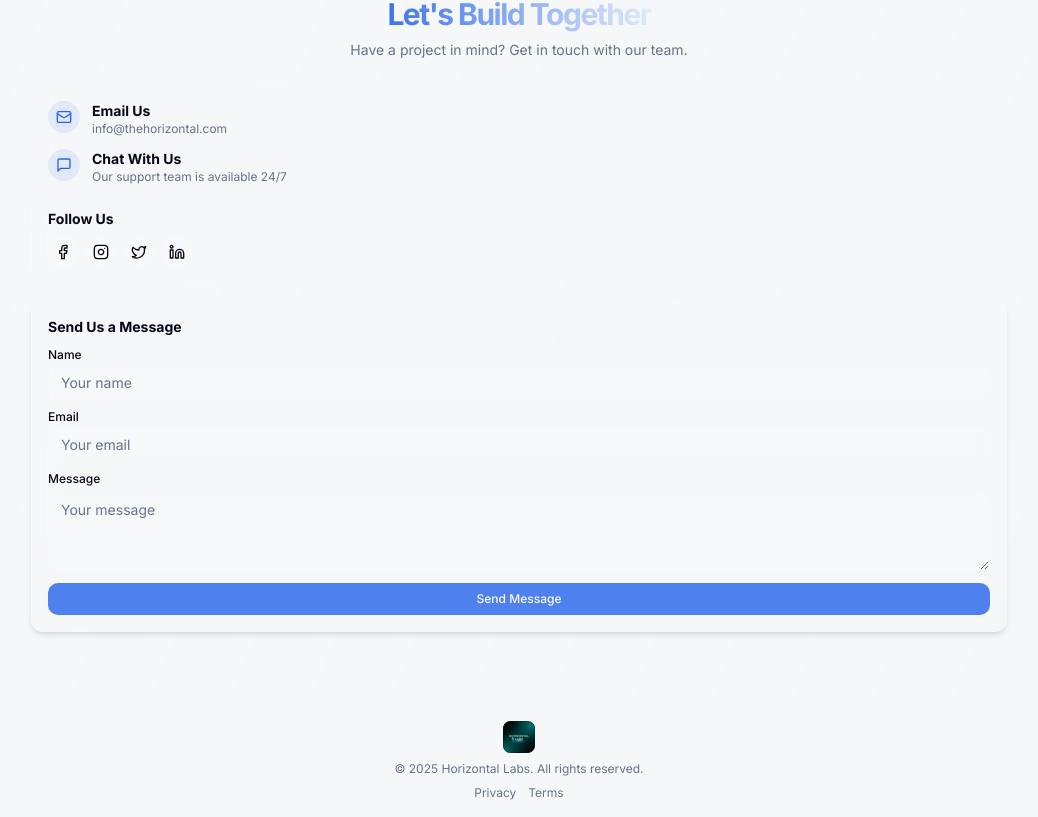
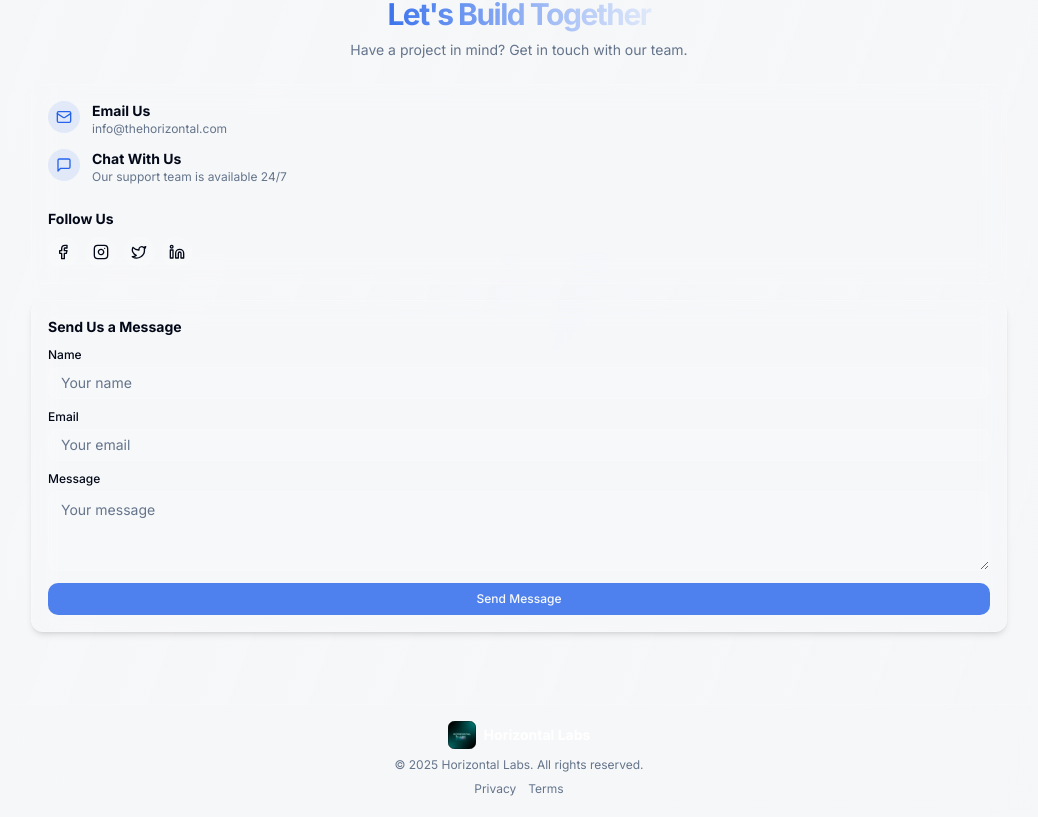
Before and after one commit to domdocs/horizontal, a Next.js app: page / in a window 1280 px wide. Shown: the part 1980-2797 px from the top of the page, without its empty margins (121-1159 px from the left). Built offline with nearby package versions, Linux system fonts and the light colour scheme.

Commit message:
Add white Horizontal Labs text next to logo

```diff
--- a/app/page.tsx
+++ b/app/page.tsx
@@ -26,14 +26,15 @@ export default function Home() {
         <div className="fixed inset-0 z-50 bg-background/95 backdrop-blur-sm md:hidden">
           <div className="flex flex-col h-full p-5">
             <div className="flex justify-between mb-8">
-              <div className="flex items-center">
+              <div className="flex items-center gap-3">
                 <Image
                   src="/horizontal_logo.svg"
-                  width={160}
-                  height={40}
+                  width={140}
+                  height={35}
                   alt="Horizontal Labs Logo"
-                  className="h-10 w-auto"
+                  className="h-9 w-auto"
                 />
+                <span className="text-lg font-bold text-white">Horizontal Labs</span>
               </div>
               <button onClick={() => setMobileMenuOpen(false)}>
                 <X className="h-6 w-6" />
@@ -68,14 +69,15 @@ export default function Home() {
 
       <header className="sticky top-0 z-40 border-b border-white/10 bg-background/60 backdrop-blur-xl supports-[backdrop-filter]:bg-background/30">
         <div className="container flex h-14 md:h-16 items-center justify-between py-2 md:py-4">
-          <div className="flex items-center">
+          <div className="flex items-center gap-3">
             <Image
               src="/horizontal_logo.svg"
-              width={180}
-              height={45}
+              width={160}
+              height={40}
               alt="Horizontal Labs Logo"
               className="h-8 md:h-10 w-auto"
             />
+            <span className="text-lg md:text-xl font-bold text-white">Horizontal Labs</span>
           </div>
           <nav className="hidden md:flex items-center gap-4 lg:gap-6">
             <Link href="#about" className="text-sm font-medium transition-colors hover:text-primary whitespace-nowrap">
@@ -468,14 +470,15 @@ export default function Home() {
       </main>
       <footer className="w-full border-t border-white/10 bg-background/60 py-4 backdrop-blur-xl">
         <div className="container flex flex-col items-center justify-between gap-2 px-4">
-          <div className="flex items-center">
+          <div className="flex items-center gap-2">
             <Image
               src="/horizontal_logo.svg"
               width={120}
               height={30}
               alt="Horizontal Labs Logo"
-              className="h-8 w-auto"
+              className="h-7 w-auto"
             />
+            <span className="text-sm font-bold text-white">Horizontal Labs</span>
           </div>
           <p className="text-center text-xs text-muted-foreground">
             &copy; {new Date().getFullYear()} Horizontal Labs. All rights reserved.
```
Also changed, not shown: 1 other file (tests, documents, lock files or other folders).
